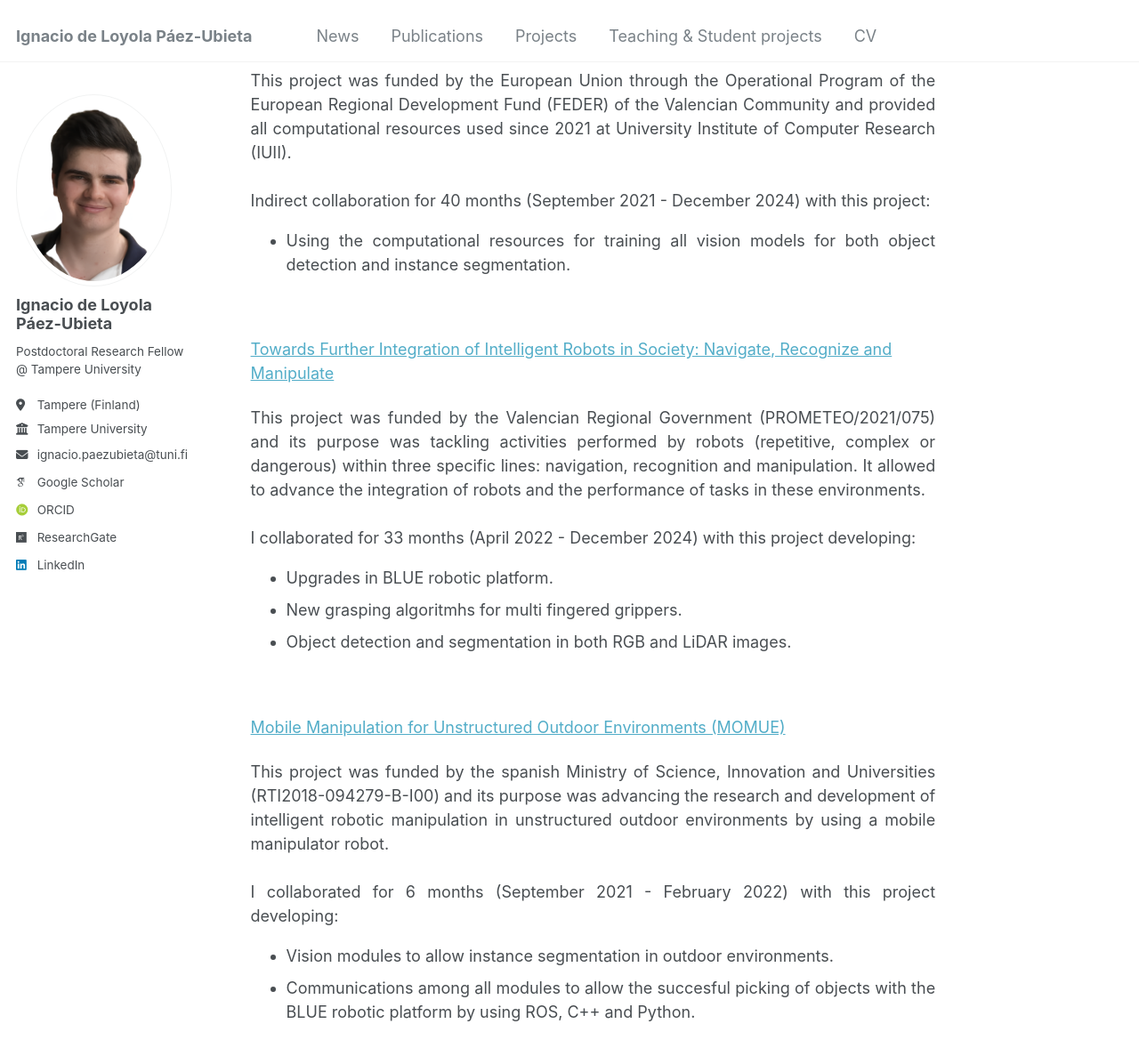
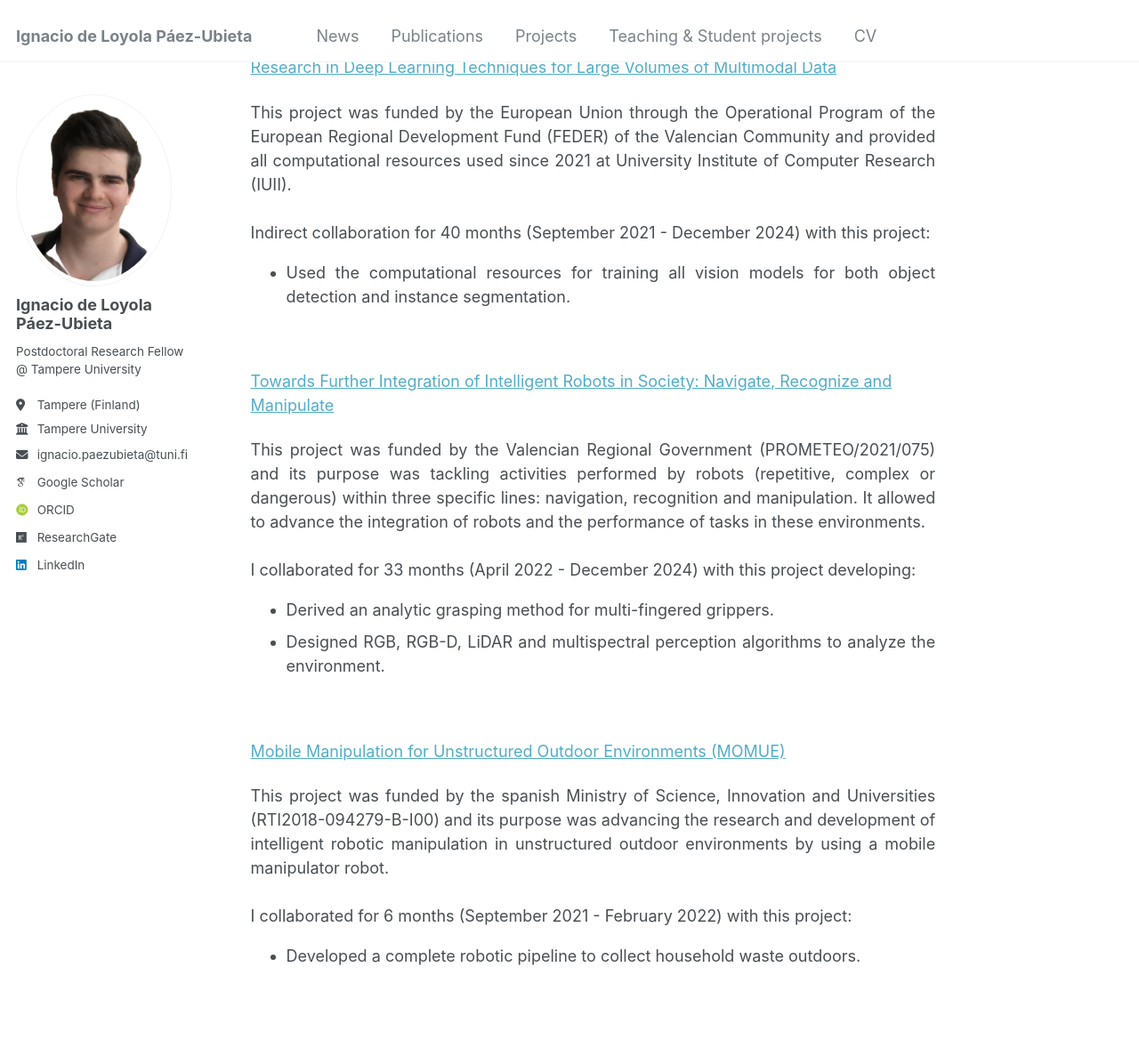
Before and after one commit to ignpaub/ignpaub.github.io, a Jekyll site: the page built from _pages/projects.md, in a window 1280 px wide and 1400 px high, scrolled down 887 px. Shown: the top 1187 px of the window at 89% size. Built offline with Jekyll 4.4.1, drawn with Linux system fonts in a browser that asks for light colours; some web fonts are replaced; some of the changed text lies outside the part shown.

Commit message:
Update projects.md

```diff
--- a/_pages/projects.md
+++ b/_pages/projects.md
@@ -15,7 +15,8 @@ This project is funded by the Research Council of Finland and its purpose is to
 <br>
 I am currently collaborating with this project, starting on December 2025:
 <ul>
-    <li>Research on LLMs / VLMs applied to robotic manipulation tasks.</li>
+    <li>Exploring ViT multi-patch-size analysis for VLM-based perception, targeting open-vocabulary recognition across scales.</li>
+    <li>Investigating fault-tolerant manipulation strategies, with an emphasis on recovery behaviors in cluttered scenes.</li>
 </ul>
 </div>
 <br/>
@@ -28,8 +29,8 @@ This project is funded by the spanish Ministry of Science and Innovation and the
 <br>
 I collaborated for 11 months (December 2024 - November 2025) with this project:
 <ul>
-    <li>Researching on the detection, recognition and location of household solid waste present in urban and/or urbanised settings.</li>
-    <li>Designing and building a mobile loading robot to store and transport the collected waste objects.</li>
+    <li>Developed a new robotic platform.</li>
+    <li>Designed a force feedback system for a haptic sensor.</li>
 </ul>
 </div>
 <br/>
@@ -42,7 +43,7 @@ This project was funded by the European Union through the Operational Program of
 <br>
 Indirect collaboration for 40 months (September 2021 - December 2024) with this project:
 <ul>
-    <li>Using the computational resources for training all vision models for both object detection and instance segmentation.</li>
+    <li>Used the computational resources for training all vision models for both object detection and instance segmentation.</li>
 </ul>
 </div>
 <br/>
@@ -55,9 +56,8 @@ This project was funded by the Valencian Regional Government (PROMETEO/2021/075)
 <br>
 I collaborated for 33 months (April 2022 - December 2024) with this project developing:
 <ul>
-    <li>Upgrades in BLUE robotic platform.</li>
-    <li>New grasping algoritmhs for multi fingered grippers.</li>
-    <li>Object detection and segmentation in both RGB and LiDAR images.</li>
+    <li>Derived an analytic grasping method for multi-fingered grippers.</li>
+    <li>Designed RGB, RGB-D, LiDAR and multispectral perception algorithms to analyze the environment.</li>
 </ul>
 </div>
 <br/>
@@ -67,10 +67,9 @@ I collaborated for 33 months (April 2022 - December 2024) with this project deve
 This project was funded by the spanish Ministry of Science, Innovation and Universities (RTI2018-094279-B-I00) and its purpose was advancing the research and development of intelligent robotic manipulation in unstructured outdoor environments by using a mobile manipulator robot.
 <br>
 <br>
-I collaborated for 6 months (September 2021 - February 2022) with this project developing:
+I collaborated for 6 months (September 2021 - February 2022) with this project:
 <ul>
-    <li>Vision modules to allow instance segmentation in outdoor environments.</li>
-    <li>Communications among all modules to allow the succesful picking of objects with the BLUE robotic platform by using ROS, C++ and Python.</li>
+    <li>Developed a complete robotic pipeline to collect household waste outdoors.</li>
 </ul>
 </div>
 <br/>
```
